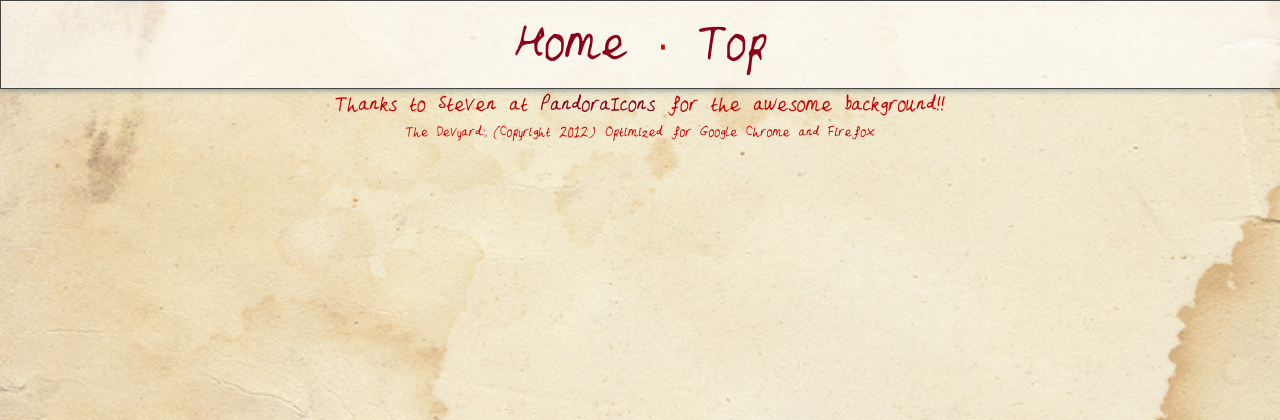
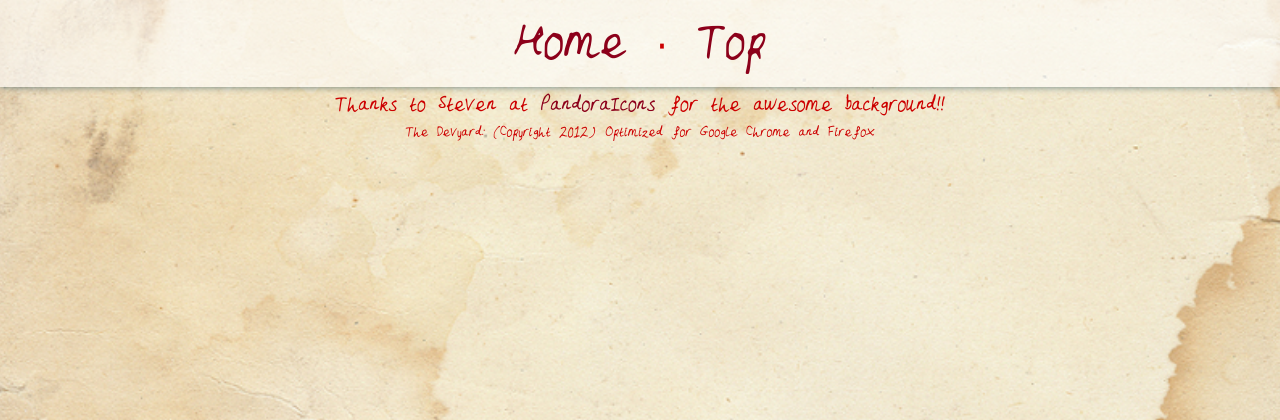
Before and after one commit to herman-rogers/DevyardWeb, a Django app: page /blog/ in a window 1280 px wide. Shown: the top 420 px of the page. Run offline with Django 3.2, Linux system fonts and the light colour scheme; data that the repository does not hold is empty; some libraries are stand-ins or nearby versions.

Commit message:
Changes to blog border

```diff
--- a/DevyardWeb/static/css/blogmain.css
+++ b/DevyardWeb/static/css/blogmain.css
@@ -50,11 +50,9 @@ ul{
     left:                   0;
     text-align:             center;
     width:                  100%;
-    border: 				.5px solid #444;
     padding-top:            10px;
     padding-bottom:         10px;
     -webkit-box-shadow: 	0px 0px 12px rgba(0, 0, 0, 0.4);
-    -moz-box-shadow:        0px 0px 12px rgba( 0,0,0,0.4 );
     box-shadow: 			0px 1px 6px rgba(23, 69, 88, .5);
 }
 #TopHeading li {
@@ -120,7 +118,6 @@ ul{
     margin-bottom:          50px;
     word-wrap: 				break-word;
 	background-color:       rgba(255,255,255,0.6);
-    border: 				.5px solid #444;
     -webkit-box-shadow: 	0px 0px 12px rgba(0, 0, 0, 0.4);
     box-shadow: 			0px 1px 6px rgba(23, 69, 88, .5);
     padding: 				1em;
```
